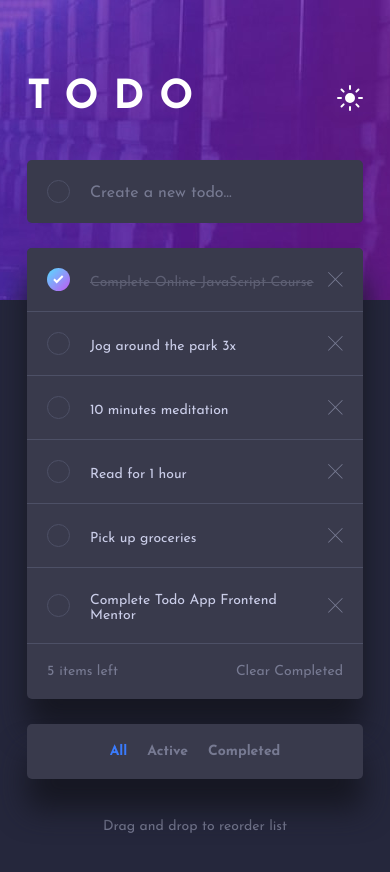
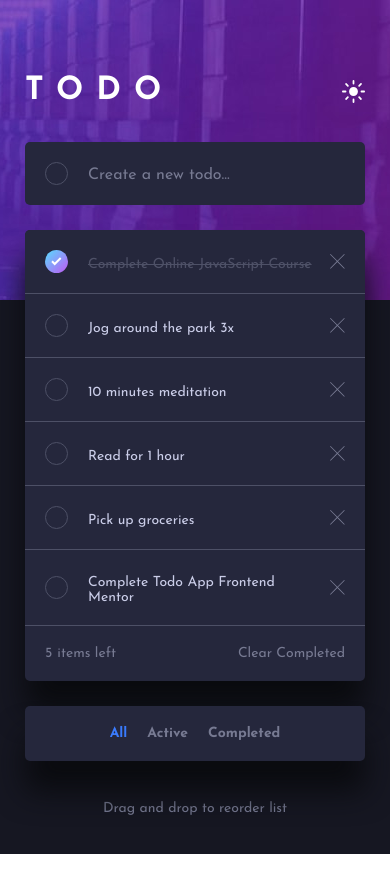
Before and after one commit to abdelrahmancsdev/todo-app, a React (Vite) app: page / in a window 390 px wide. Built offline with nearby package versions, Linux system fonts and the light colour scheme.

Commit message:
Update Style for Frontend Mentor

```diff
--- a/src/assets/styles/components/header.module.scss
+++ b/src/assets/styles/components/header.module.scss
@@ -1,7 +1,7 @@
 @use "../abstracts/mixins" as m;
 #appHeader {
   @include m.flex(center, space-between);
-  margin-bottom: 42px;
+  margin-bottom: 40px;
   #appName {
     text-transform: uppercase;
     letter-spacing: 15px;
@@ -20,9 +20,9 @@
     }
   }
 }
-@media (max-width: 375px) {
+@media (max-width: 500px) {
   #appHeader {
-    margin-bottom: 36px;
+    margin-bottom: 35px;
     #appName {
       font-size: 32px;
       letter-spacing: 13px;
@@ -36,7 +36,7 @@
 }
 @media (max-width: 375px) {
   #appHeader {
-    margin-bottom: 32px;
+    margin-bottom: 30px;
     #appName {
       font-size: 26px;
       letter-spacing: 10px;
--- a/src/assets/styles/core/main.scss
+++ b/src/assets/styles/core/main.scss
@@ -2,7 +2,7 @@
 @use "../abstracts/mixins" as m;
 
 #appContainer {
-  padding: 78px 27px 38px;
+  padding: 75px 25px 38px;
   min-height: 100vh;
   background-repeat: no-repeat;
   background-position: center top;
@@ -10,15 +10,14 @@
   --blue: hsl(220, 98%, 61%);
   --gradient: linear-gradient(135deg, hsl(192, 100%, 67%), hsl(280, 87%, 65%));
   user-select: none;
-
   &.dark {
-    --shadow: hsl(235, 21%, 11%);
-    --main-bg: hsl(235, 24%, 19%);
+    --shadow: hsl(235, 21%, 5%);
+    --main-bg: hsl(235, 21%, 11%);
     --text: hsl(234, 39%, 85%);
     --hover: hsl(236, 33%, 92%);
     --text2: hsl(234, 11%, 52%);
     --border: hsl(233, 14%, 35%);
-    --app-bg: hsl(237, 14%, 26%);
+    --app-bg: hsl(235, 24%, 19%);
     background-image: url(../../images/bg-desktop-dark.jpg), var(--gradient);
     background-color: var(--main-bg);
   }
@@ -78,7 +77,7 @@
 
 @media (max-width: 375px) {
   #appContainer {
-    padding: 47px 27px 38px;
+    padding: 45px 25px 38px;
     background-size: auto, 100% 200px;
 
     &.light {
```
